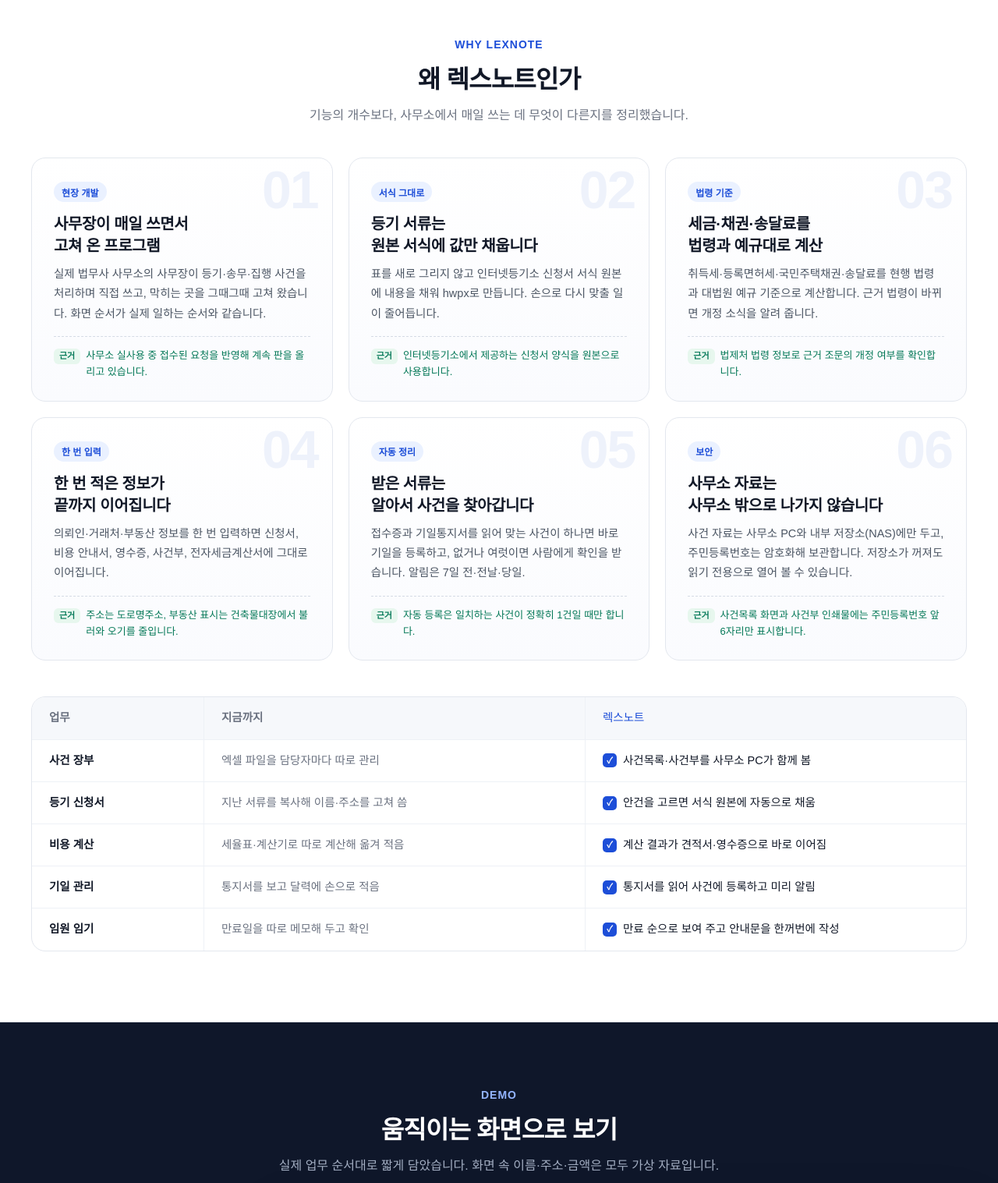
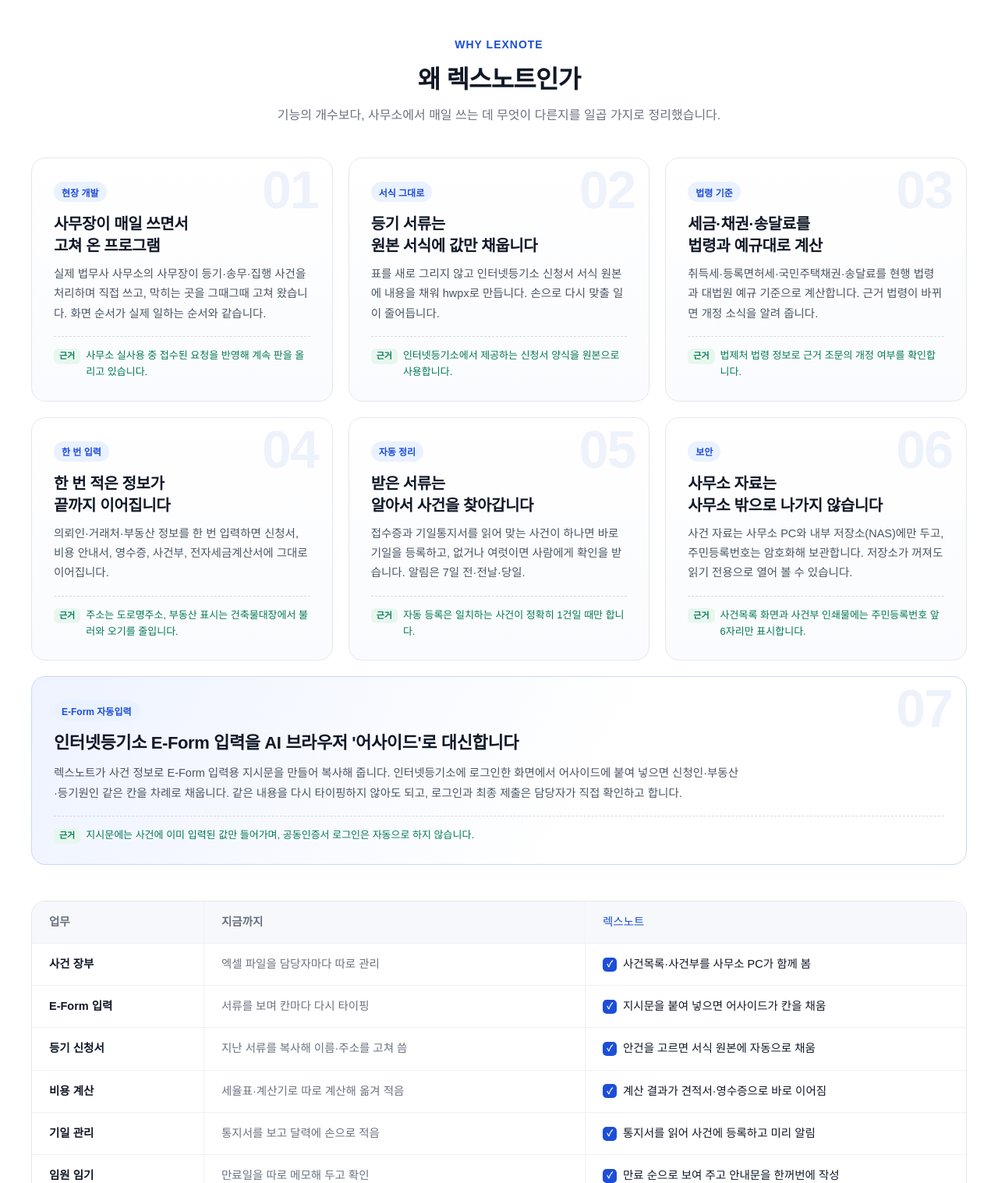
Before and after one commit to wbbf/lexnote, a plain HTML site: page index.html in a window 1280 px wide. Shown: the part 720-2237 px from the top of the page at 78% size. Drawn offline with Linux system fonts and the light colour scheme; a small style sheet from the web is missing.

Commit message:
특장점에 어사이드 E-Form 자동입력 추가
Co-Authored-By: Claude Opus 5.5 <noreply@anthropic.com>
Claude-Session: https://claude.ai/code/session_01Gx9rCTaQckWiJJax3kYmas

```diff
--- a/index.html
+++ b/index.html
@@ -211,6 +211,8 @@ html{scroll-behavior:smooth}
 .wc.in:hover:after{width:100%}
 .wc.in:hover{transform:translateY(-6px);box-shadow:0 18px 40px rgba(17,24,39,.10);border-color:#C9D7F8}
 .wc{transition:opacity .7s,transform .7s,box-shadow .25s,border-color .25s}
+.wc.wide{grid-column:1/-1;background:linear-gradient(120deg,#EEF3FF 0%,#fff 60%);border-color:#C9D7F8}
+.wc.wide h4{font-size:22px}.wc.wide p{max-width:880px}
 .cmp{margin-top:46px;border:1px solid #E3E7EE;border-radius:18px;overflow:hidden}
 .cmp .cr{display:grid;grid-template-columns:220px 1fr 1fr;border-top:1px solid #EEF1F6}
 .cmp .cr:first-child{border-top:none;background:#F6F8FB;font-size:13px;font-weight:700;color:#6B7280}
@@ -278,7 +280,7 @@ html{scroll-behavior:smooth}
 </div></div>
 
 <div class="why" id="why"><div class="wrap">
-  <div class="hd"><small>WHY LEXNOTE</small><h2>왜 렉스노트인가</h2><p>기능의 개수보다, 사무소에서 매일 쓰는 데 무엇이 다른지를 정리했습니다.</p></div>
+  <div class="hd"><small>WHY LEXNOTE</small><h2>왜 렉스노트인가</h2><p>기능의 개수보다, 사무소에서 매일 쓰는 데 무엇이 다른지를 일곱 가지로 정리했습니다.</p></div>
   <div class="wg">
     <div class="wc"><span class="no">01</span><span class="bd">현장 개발</span><h4>사무장이 매일 쓰면서<br>고쳐 온 프로그램</h4><p>실제 법무사 사무소의 사무장이 등기·송무·집행 사건을 처리하며 직접 쓰고, 막히는 곳을 그때그때 고쳐 왔습니다. 화면 순서가 실제 일하는 순서와 같습니다.</p><div class="ev">사무소 실사용 중 접수된 요청을 반영해 계속 판을 올리고 있습니다.</div></div>
     <div class="wc"><span class="no">02</span><span class="bd">서식 그대로</span><h4>등기 서류는<br>원본 서식에 값만 채웁니다</h4><p>표를 새로 그리지 않고 인터넷등기소 신청서 서식 원본에 내용을 채워 hwpx로 만듭니다. 손으로 다시 맞출 일이 줄어듭니다.</p><div class="ev">인터넷등기소에서 제공하는 신청서 양식을 원본으로 사용합니다.</div></div>
@@ -286,10 +288,12 @@ html{scroll-behavior:smooth}
     <div class="wc"><span class="no">04</span><span class="bd">한 번 입력</span><h4>한 번 적은 정보가<br>끝까지 이어집니다</h4><p>의뢰인·거래처·부동산 정보를 한 번 입력하면 신청서, 비용 안내서, 영수증, 사건부, 전자세금계산서에 그대로 이어집니다.</p><div class="ev">주소는 도로명주소, 부동산 표시는 건축물대장에서 불러와 오기를 줄입니다.</div></div>
     <div class="wc"><span class="no">05</span><span class="bd">자동 정리</span><h4>받은 서류는<br>알아서 사건을 찾아갑니다</h4><p>접수증과 기일통지서를 읽어 맞는 사건이 하나면 바로 기일을 등록하고, 없거나 여럿이면 사람에게 확인을 받습니다. 알림은 7일 전·전날·당일.</p><div class="ev">자동 등록은 일치하는 사건이 정확히 1건일 때만 합니다.</div></div>
     <div class="wc"><span class="no">06</span><span class="bd">보안</span><h4>사무소 자료는<br>사무소 밖으로 나가지 않습니다</h4><p>사건 자료는 사무소 PC와 내부 저장소(NAS)에만 두고, 주민등록번호는 암호화해 보관합니다. 저장소가 꺼져도 읽기 전용으로 열어 볼 수 있습니다.</p><div class="ev">사건목록 화면과 사건부 인쇄물에는 주민등록번호 앞 6자리만 표시합니다.</div></div>
+    <div class="wc wide"><span class="no">07</span><span class="bd">E-Form 자동입력</span><h4>인터넷등기소 E-Form 입력을 AI 브라우저 '어사이드'로 대신합니다</h4><p>렉스노트가 사건 정보로 E-Form 입력용 지시문을 만들어 복사해 줍니다. 인터넷등기소에 로그인한 화면에서 어사이드에 붙여 넣으면 신청인·부동산·등기원인 같은 칸을 차례로 채웁니다. 같은 내용을 다시 타이핑하지 않아도 되고, 로그인과 최종 제출은 담당자가 직접 확인하고 합니다.</p><div class="ev">지시문에는 사건에 이미 입력된 값만 들어가며, 공동인증서 로그인은 자동으로 하지 않습니다.</div></div>
   </div>
   <div class="cmp">
     <div class="cr"><div>업무</div><div>지금까지</div><div class="new">렉스노트</div></div>
     <div class="cr"><div>사건 장부</div><div class="old">엑셀 파일을 담당자마다 따로 관리</div><div class="new">사건목록·사건부를 사무소 PC가 함께 봄</div></div>
+    <div class="cr"><div>E-Form 입력</div><div class="old">서류를 보며 칸마다 다시 타이핑</div><div class="new">지시문을 붙여 넣으면 어사이드가 칸을 채움</div></div>
     <div class="cr"><div>등기 신청서</div><div class="old">지난 서류를 복사해 이름·주소를 고쳐 씀</div><div class="new">안건을 고르면 서식 원본에 자동으로 채움</div></div>
     <div class="cr"><div>비용 계산</div><div class="old">세율표·계산기로 따로 계산해 옮겨 적음</div><div class="new">계산 결과가 견적서·영수증으로 바로 이어짐</div></div>
     <div class="cr"><div>기일 관리</div><div class="old">통지서를 보고 달력에 손으로 적음</div><div class="new">통지서를 읽어 사건에 등록하고 미리 알림</div></div>
```
